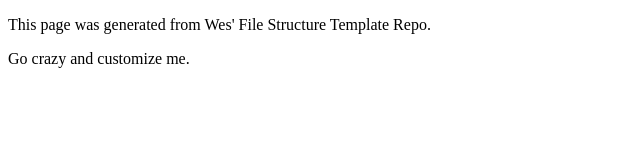
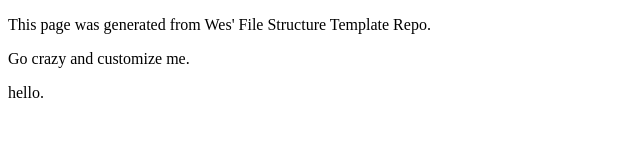
Before and after one commit to lisierra24/Art101, a plain HTML site: page index.html in a window 1280 px wide. Shown: the full height of the page, 0-640 px from the left. Drawn offline with Linux system fonts and the light colour scheme.

Commit message:
Update index.html
hi

```diff
--- a/index.html
+++ b/index.html
@@ -9,6 +9,7 @@
 		<p>This page was generated from Wes' File Structure Template Repo.</p>
 
 		<p>Go crazy and customize me.</p>
+		<p>hello.</p>
 	</main>
 
 
```
